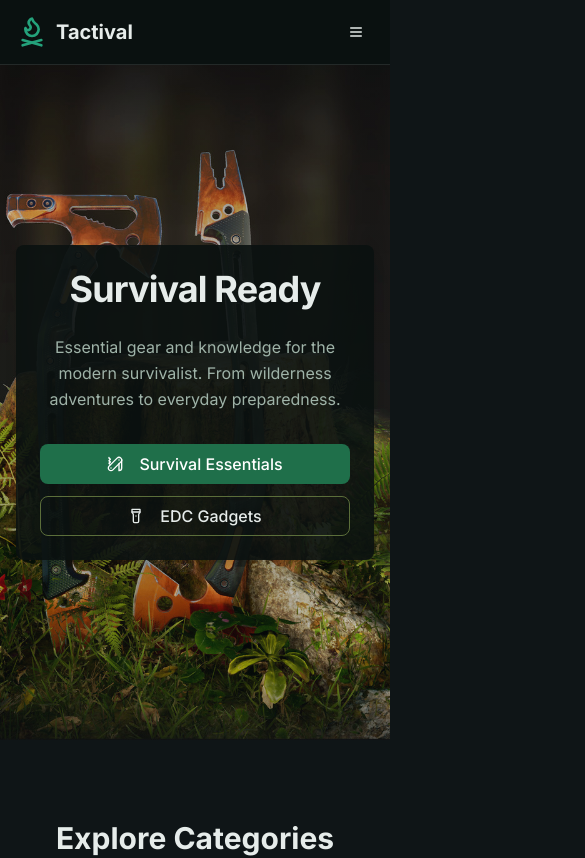
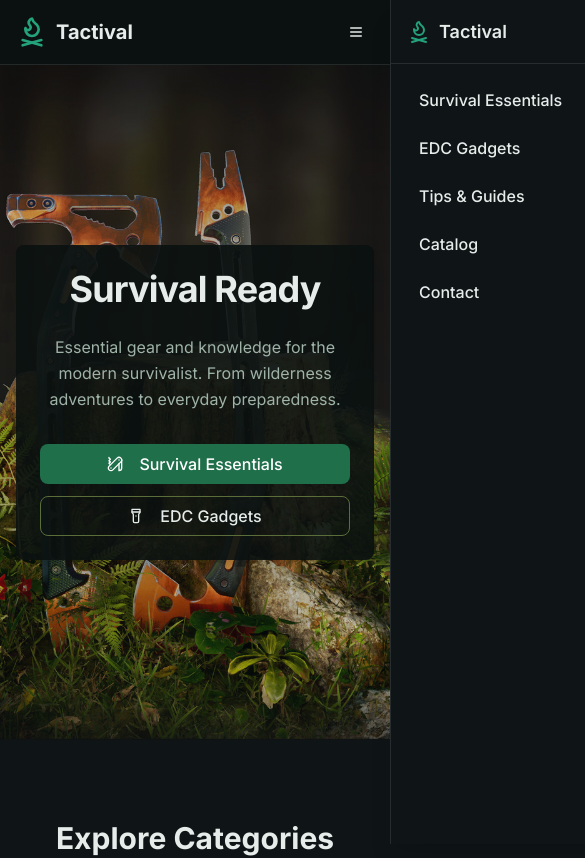
Before and after one commit to andcobos/survival-website, a Next.js app: page / in a window 390 px wide. Shown: the top 858 px of the page, 585 px wide, since content can reach past the window. Built offline with nearby package versions, Linux system fonts and the light colour scheme.

Commit message:
ajuste navbar mobile

```diff
--- a/components/navbar.tsx
+++ b/components/navbar.tsx
@@ -1,12 +1,14 @@
 "use client"
 
 import Link from "next/link"
-import { useState } from "react"
+import { useEffect, useState } from "react"
+import { usePathname } from "next/navigation"
 import { Button } from "@/components/ui/button"
 import { Menu, X, FlameKindlingIcon } from "lucide-react"
 
 export function Navbar() {
   const [isOpen, setIsOpen] = useState(false)
+  const pathname = usePathname()
 
   const navItems = [
     { href: "/survival-essentials", label: "Survival Essentials" },
@@ -16,17 +18,33 @@ export function Navbar() {
     { href: "/contact", label: "Contact" },
   ]
 
+  useEffect(() => {
+    setIsOpen(false)
+  }, [pathname])
+
+  useEffect(() => {
+    if (isOpen) {
+      document.body.classList.add("overflow-hidden")
+    } else {
+      document.body.classList.remove("overflow-hidden")
+    }
+    return () => document.body.classList.remove("overflow-hidden")
+  }, [isOpen])
+
   return (
     <nav className="sticky top-0 z-50 bg-[#0B1110]/95 backdrop-blur-sm border-b border-white/10">
       <div className="w-full px-4 sm:px-6 lg:px-8">
         <div className="flex justify-between items-center h-16">
           {/* Logo */}
-          <Link href="/" className="flex items-center space-x-2 text-[#E6ECEA] hover:text-[#24A27B] transition-colors">
+          <Link
+            href="/"
+            className="flex items-center space-x-2 text-[#E6ECEA] hover:text-[#24A27B] transition-colors"
+          >
             <FlameKindlingIcon className="h-8 w-8 text-[#24A27B]" />
             <span className="text-xl font-bold">Tactival</span>
           </Link>
 
-          {/* Desktop Navigation */}
+          {/* Desktop nav */}
           <div className="hidden md:flex items-center space-x-8 ml-auto">
             {navItems.map((item) => (
               <Link
@@ -44,15 +62,69 @@ export function Navbar() {
             <Button
               variant="ghost"
               size="sm"
-              onClick={() => setIsOpen(!isOpen)}
+              onClick={() => setIsOpen((v) => !v)}
               className="text-[#E6ECEA] hover:text-[#24A27B] hover:bg-[#1B2630]"
+              aria-label="Toggle menu"
+              aria-expanded={isOpen}
+              aria-controls="mobile-menu"
             >
               {isOpen ? <X className="h-6 w-6" /> : <Menu className="h-6 w-6" />}
             </Button>
           </div>
         </div>
       </div>
+
+      {/* Overlay */}
+      <div
+        className={`md:hidden fixed inset-0 z-40 bg-black/50 transition-opacity ${
+          isOpen ? "opacity-100 pointer-events-auto" : "opacity-0 pointer-events-none"
+        }`}
+        onClick={() => setIsOpen(false)}
+        aria-hidden={!isOpen}
+      />
+
+      {/* Side menu panel */}
+      <aside
+        id="mobile-menu"
+        className={`md:hidden fixed right-0 top-0 z-50 h-dvh w-72 max-w-[85vw]
+        bg-[#0F1517] border-l border-white/10 shadow-xl
+        transition-transform duration-300 will-change-transform
+        ${isOpen ? "translate-x-0" : "translate-x-full"}`}
+        role="dialog"
+        aria-modal="true"
+        aria-label="Mobile navigation"
+      >
+        <div className="flex items-center justify-between h-16 px-4 border-b border-white/10">
+          <div className="flex items-center space-x-2 text-[#E6ECEA]">
+            <FlameKindlingIcon className="h-6 w-6 text-[#24A27B]" />
+            <span className="text-lg font-semibold">Tactival</span>
+          </div>
+          <Button
+            variant="ghost"
+            size="icon"
+            onClick={() => setIsOpen(false)}
+            className="text-[#E6ECEA] hover:text-[#24A27B] hover:bg-[#1B2630]"
+            aria-label="Close menu"
+          >
+            <X className="h-6 w-6" />
+          </Button>
+        </div>
+
+        <nav className="px-4 py-4">
+          <ul className="space-y-2">
+            {navItems.map((item) => (
+              <li key={item.href}>
+                <Link
+                  href={item.href}
+                  className="block rounded-lg px-3 py-2 text-[#E6ECEA] hover:bg-[#1B2630] hover:text-[#24A27B] transition-colors font-medium"
+                >
+                  {item.label}
+                </Link>
+              </li>
+            ))}
+          </ul>
+        </nav>
+      </aside>
     </nav>
-
   )
 }
```
